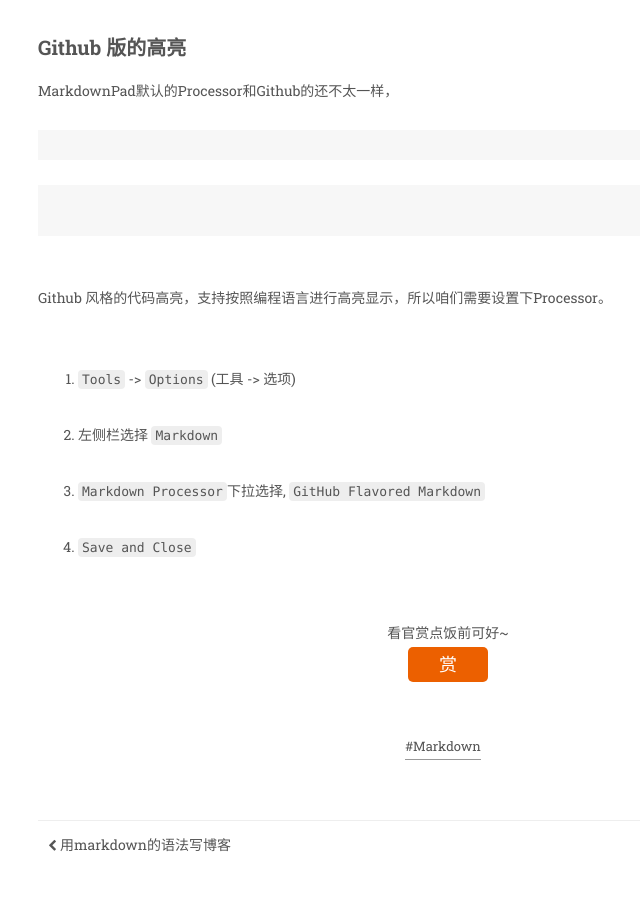
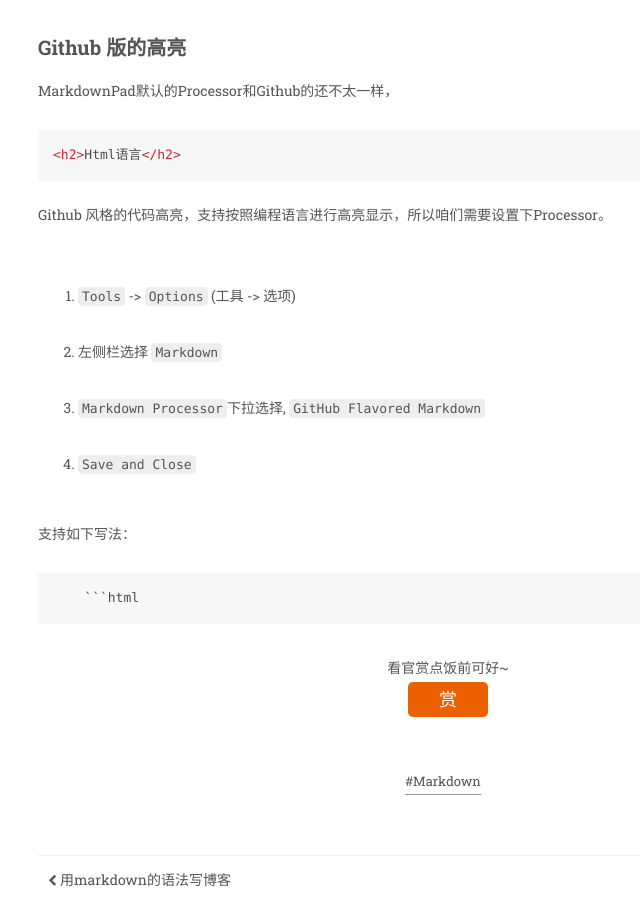
Before and after one commit to HelloArtoo/HelloArtoo.github.io, a plain HTML site: page 2016/06/23/MarkdownPad工具写GitHub博客/index.html in a window 1280 px wide. Shown: the part 1407-2328 px from the top of the page, without its empty margins (322-962 px from the left). Drawn offline with Linux system fonts and the light colour scheme; some packages are replaced by stand-ins of ours; a script that the page names is missing.

Commit message:
Site updated: 2016-06-23 22:28:07

````diff
--- a/2016/06/23/MarkdownPad工具写GitHub博客/index.html
+++ b/2016/06/23/MarkdownPad工具写GitHub博客/index.html
@@ -103,7 +103,7 @@
 
 版本下载Markdownpad2  download直接官网下载免费版本。">
 <meta property="og:image" content="http://markdownpad.com/img/markdownpad2.png">
-<meta property="og:updated_time" content="2016-06-23T14:19:55.864Z">
+<meta property="og:updated_time" content="2016-06-23T14:27:44.991Z">
 <meta name="twitter:card" content="summary">
 <meta name="twitter:title" content="MarkdownPad工具写GitHub博客">
 <meta name="twitter:description" content="用markdown写博客纯文本编辑也不是很方便，可以利用MarkdownPad进行可视化编辑。
@@ -348,11 +348,15 @@
 
 <p>网上也有绿色版本，可利用网盘搜索查找资源。</p>
 <h2 id="Github-版的高亮"><a href="#Github-版的高亮" class="headerlink" title="Github 版的高亮"></a>Github 版的高亮</h2><p>MarkdownPad默认的Processor和Github的还不太一样，</p>
-<p><pre></pre></p>
-<pre><code class="html">
+<pre><code class="html"><span class="tag">&lt;<span class="name">h2</span>&gt;</span>Html语言<span class="tag">&lt;/<span class="name">h2</span>&gt;</span>
 </code></pre>
-<p><br>Github 风格的代码高亮，支持按照编程语言进行高亮显示，所以咱们需要设置下Processor。</p>
+<p>Github 风格的代码高亮，支持按照编程语言进行高亮显示，所以咱们需要设置下Processor。</p>
 <ol><br><li><code>Tools</code> -&gt; <code>Options</code> (工具 -&gt; 选项)</li><br><li>左侧栏选择 <code>Markdown</code></li><br><li><code>Markdown Processor</code>下拉选择, <code>GitHub Flavored Markdown</code></li><br><li><code>Save and Close</code></li><br></ol>
+
+<p>支持如下写法：</p>
+<pre>
+    ```html
+</pre>
 
 
     </div>
````
Also changed, not shown: about/index.html (+0 -2 lines), atom.xml (+9 -5 lines), commonweal/index.html (+2 -0 lines).
